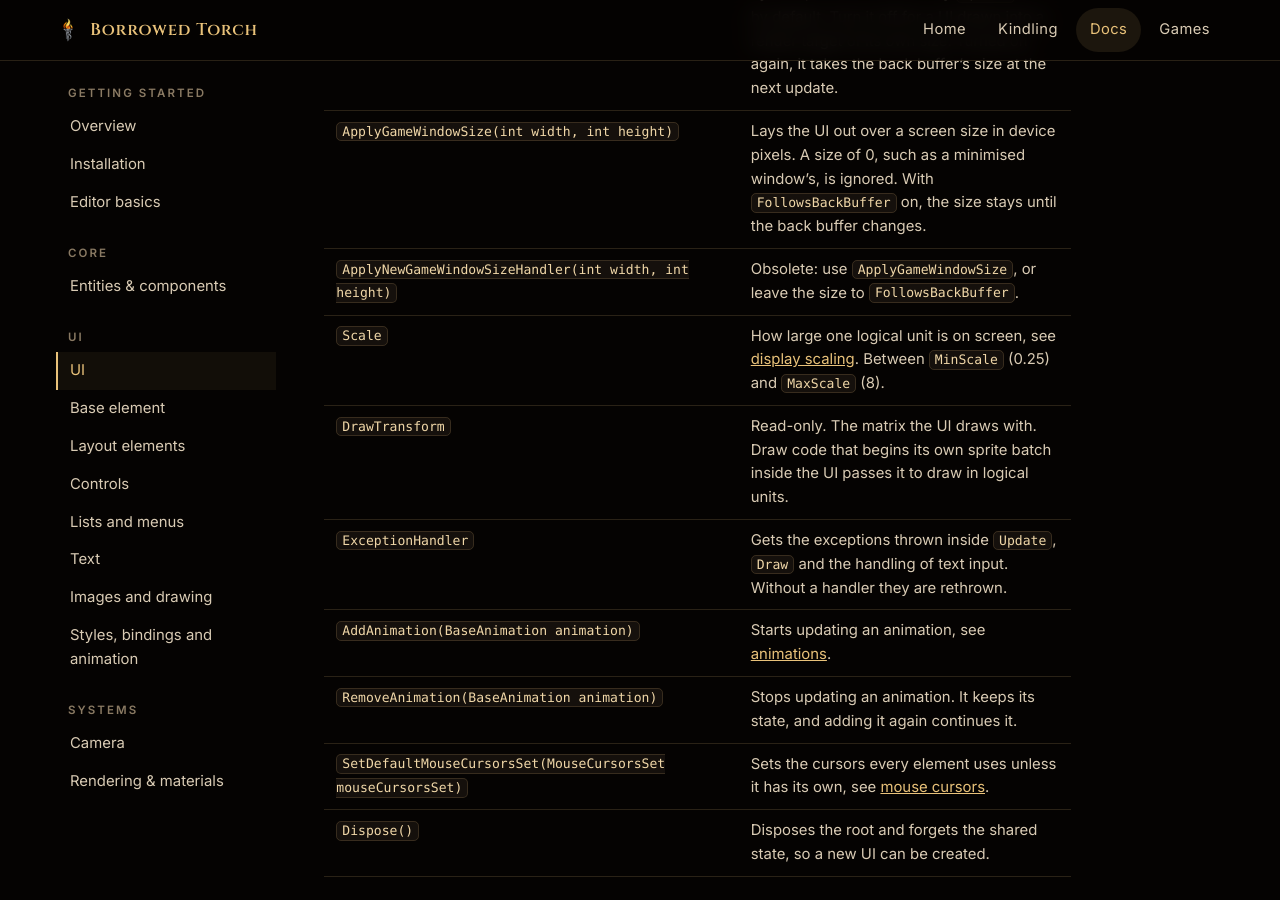
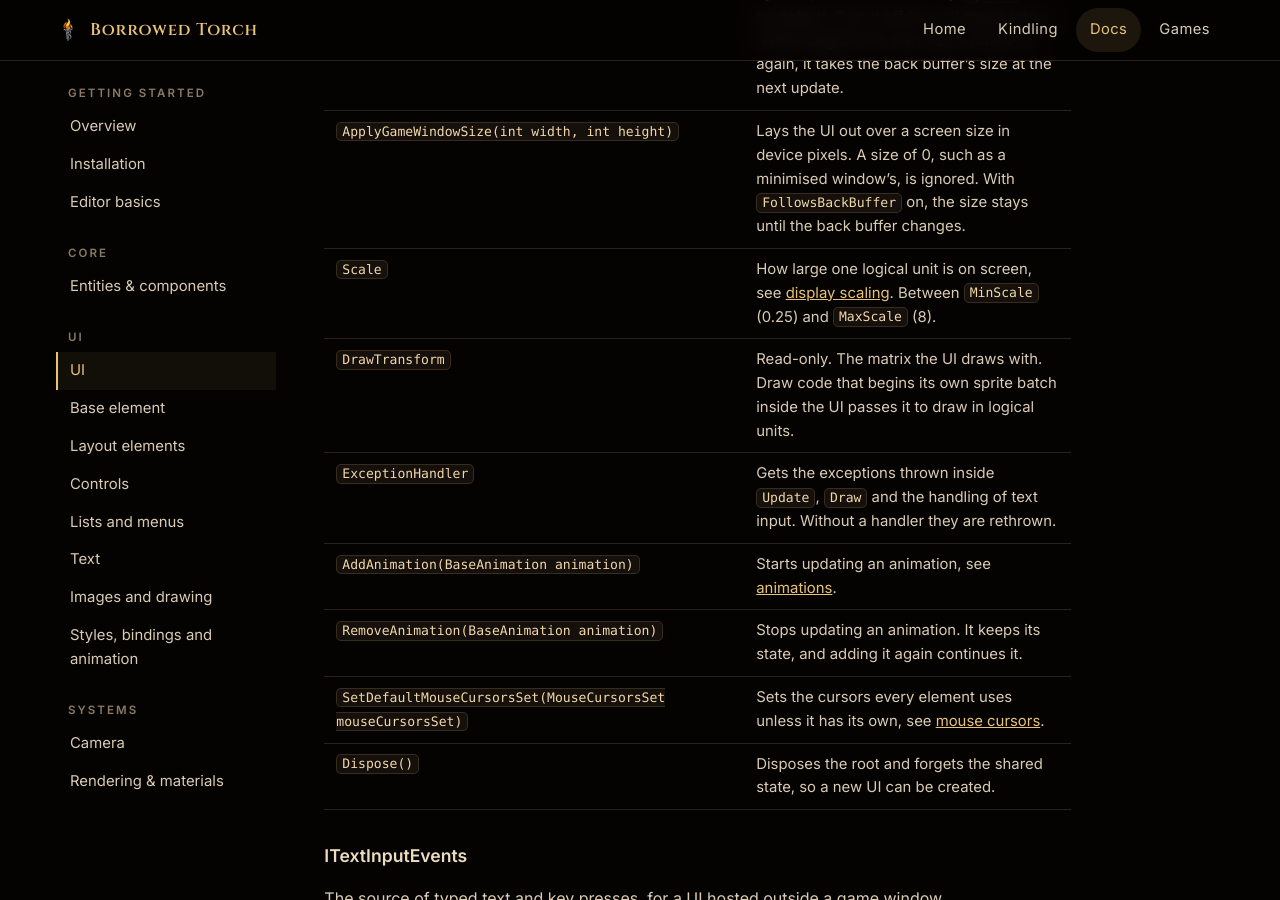
Before and after one commit to Elzianor/borrowedtorch-site, a Jekyll site: the page built from docs/ui.md, in a window 1280 px wide and 900 px high, scrolled down 4437 px. Built offline with Jekyll 4.4.1, drawn with Linux system fonts in a browser that asks for light colours.

Commit message:
Drop the removed ApplyNewGameWindowSizeHandler from the UI page
Co-Authored-By: Claude Opus 5.5 <noreply@anthropic.com>

```diff
--- a/docs/ui.md
+++ b/docs/ui.md
@@ -139,7 +139,6 @@ Two cases need more than the window:
 | `Draw()` | Draws the whole tree with the sprite batch, beginning and ending it itself. |
 | `FollowsBackBuffer` | Whether the UI takes the back buffer's size by itself, at the start of every `Update`. On by default. Turn it off for a UI drawn into a render target of its own size. Turned on again, it takes the back buffer's size at the next update. |
 | `ApplyGameWindowSize(int width, int height)` | Lays the UI out over a screen size in device pixels. A size of 0, such as a minimised window's, is ignored. With `FollowsBackBuffer` on, the size stays until the back buffer changes. |
-| `ApplyNewGameWindowSizeHandler(int width, int height)` | Obsolete: use `ApplyGameWindowSize`, or leave the size to `FollowsBackBuffer`. |
 | `Scale` | How large one logical unit is on screen, see [display scaling](#display-scaling). Between `MinScale` (0.25) and `MaxScale` (8). |
 | `DrawTransform` | Read-only. The matrix the UI draws with. Draw code that begins its own sprite batch inside the UI passes it to draw in logical units. |
 | `ExceptionHandler` | Gets the exceptions thrown inside `Update`, `Draw` and the handling of text input. Without a handler they are rethrown. |
```
